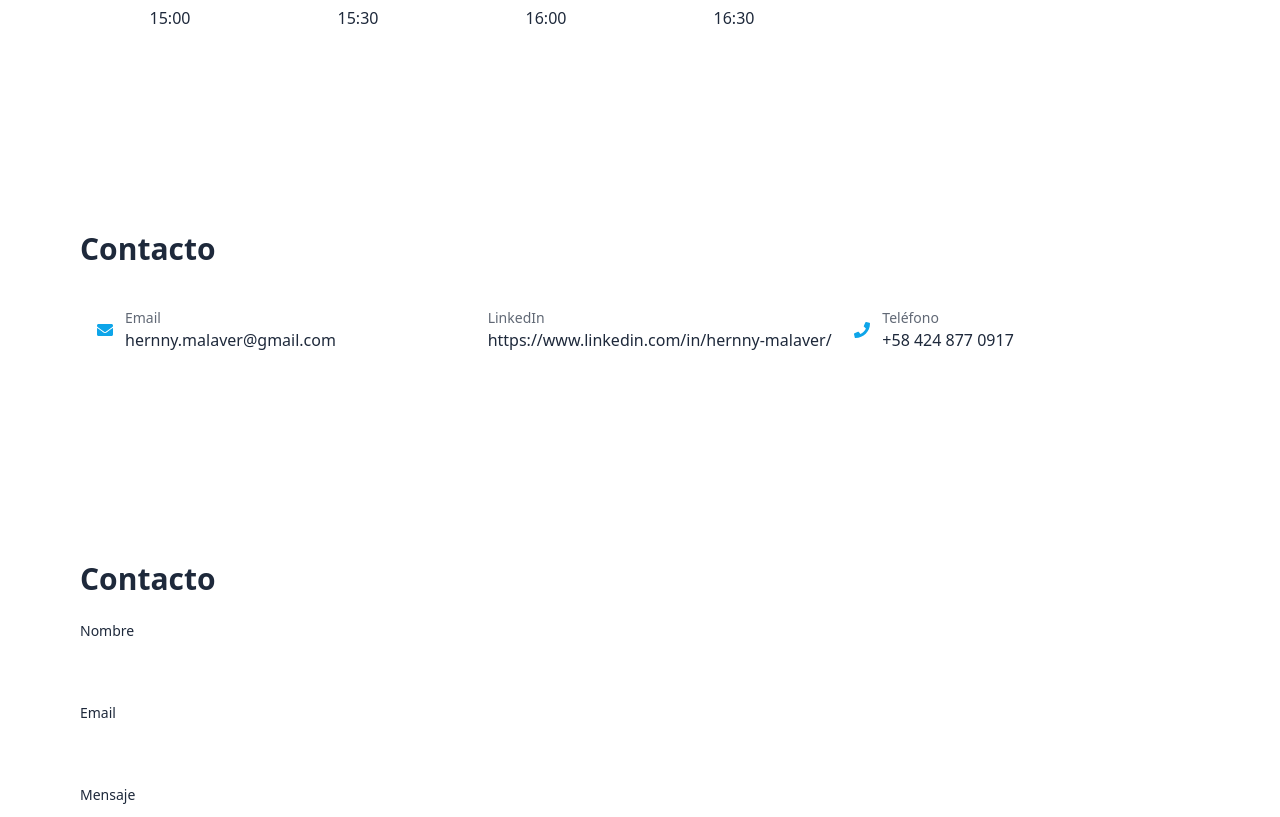
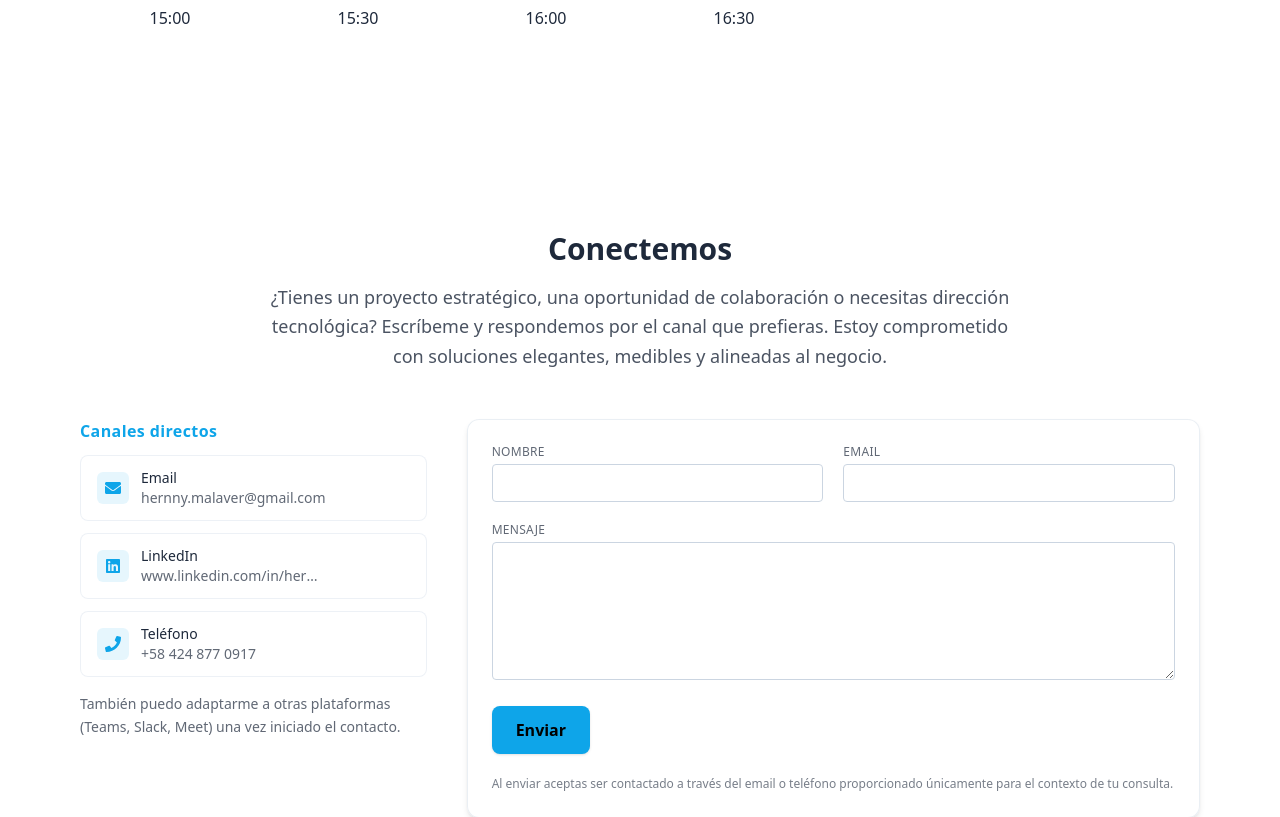
Before and after one commit to Hernny/Portfolio, a Next.js app: page / in a window 1280 px wide. Shown: the part 3800-4617 px from the top of the page. Built offline with nearby package versions, Linux system fonts and the light colour scheme; no server answers.

Commit message:
feat(contact): unify contact channels and form into single ContactSection

```diff
--- /dev/null
+++ b/components/contact/ContactSection.tsx
@@ -0,0 +1,116 @@
+import { profile } from '../../data/profile';
+import { FaEnvelope, FaLinkedin, FaPhone } from 'react-icons/fa';
+import { useForm } from 'react-hook-form';
+import { z } from 'zod';
+import { zodResolver } from '@hookform/resolvers/zod';
+import { useState } from 'react';
+
+const schema = z.object({
+  name: z.string().min(2, 'Nombre muy corto'),
+  email: z.string().email('Email inválido'),
+  message: z.string().min(10, 'Mensaje demasiado corto'),
+});
+
+type FormData = z.infer<typeof schema>;
+
+export function ContactSection() {
+  const { register, handleSubmit, formState: { errors, isSubmitting }, reset } = useForm<FormData>({
+    mode: 'onBlur',
+    resolver: zodResolver(schema),
+  });
+  const [sent, setSent] = useState(false);
+
+  const onSubmit = async (data: FormData) => {
+    await new Promise(r => setTimeout(r, 800));
+    setSent(true);
+    reset();
+    setTimeout(() => setSent(false), 4000);
+  };
+
+  return (
+    <section id="contact" className="section container">
+      <div className="max-w-3xl mx-auto text-center mb-12">
+        <h2 className="text-3xl font-bold mb-4">Conectemos</h2>
+        <p className="text-lg opacity-80 leading-relaxed">
+          ¿Tienes un proyecto estratégico, una oportunidad de colaboración o necesitas dirección tecnológica? Escríbeme y
+          respondemos por el canal que prefieras. Estoy comprometido con soluciones elegantes, medibles y alineadas al negocio.
+        </p>
+      </div>
+      <div className="grid lg:grid-cols-3 gap-10">
+        {/* Contact channels */}
+        <div className="space-y-4 lg:col-span-1">
+          <div className="text-left">
+            <h3 className="font-semibold tracking-wide mb-3 text-primary">Canales directos</h3>
+            <ul className="space-y-3">
+              <li>
+                <a href={`mailto:${profile.email}`} className="group flex items-center gap-3 rounded-lg border border-slate-200/60 dark:border-white/10 hover:border-primary/60 px-4 py-3 bg-white/40 dark:bg-white/5 backdrop-blur transition">
+                  <span className="p-2 rounded-md bg-primary/10 text-primary group-hover:bg-primary group-hover:text-black transition">
+                    <FaEnvelope />
+                  </span>
+                  <div className="text-sm text-left">
+                    <p className="font-medium">Email</p>
+                    <p className="opacity-70">{profile.email}</p>
+                  </div>
+                </a>
+              </li>
+              <li>
+                <a href={profile.linkedin} target="_blank" rel="noreferrer" className="group flex items-center gap-3 rounded-lg border border-slate-200/60 dark:border-white/10 hover:border-primary/60 px-4 py-3 bg-white/40 dark:bg-white/5 backdrop-blur transition">
+                  <span className="p-2 rounded-md bg-primary/10 text-primary group-hover:bg-primary group-hover:text-black transition">
+                    <FaLinkedin />
+                  </span>
+                  <div className="text-sm text-left">
+                    <p className="font-medium">LinkedIn</p>
+                    <p className="opacity-70 truncate max-w-[180px]">{profile.linkedin.replace('https://', '')}</p>
+                  </div>
+                </a>
+              </li>
+              <li>
+                <a href={`tel:${profile.phone.replace(/\s+/g, '')}`} className="group flex items-center gap-3 rounded-lg border border-slate-200/60 dark:border-white/10 hover:border-primary/60 px-4 py-3 bg-white/40 dark:bg-white/5 backdrop-blur transition">
+                  <span className="p-2 rounded-md bg-primary/10 text-primary group-hover:bg-primary group-hover:text-black transition">
+                    <FaPhone />
+                  </span>
+                  <div className="text-sm text-left">
+                    <p className="font-medium">Teléfono</p>
+                    <p className="opacity-70">{profile.phone}</p>
+                  </div>
+                </a>
+              </li>
+            </ul>
+          </div>
+          <div className="text-sm opacity-70 leading-relaxed">
+            También puedo adaptarme a otras plataformas (Teams, Slack, Meet) una vez iniciado el contacto.
+          </div>
+        </div>
+        {/* Form */}
+        <div className="lg:col-span-2">
+          <form onSubmit={handleSubmit(onSubmit)} className="grid gap-5 bg-white/50 dark:bg-white/5 backdrop-blur rounded-xl p-6 border border-slate-200/70 dark:border-white/10 shadow-md">
+            <div className="grid md:grid-cols-2 gap-5">
+              <div>
+                <label className="block text-xs font-medium tracking-wide uppercase mb-1 opacity-70">Nombre</label>
+                <input {...register('name')} className="w-full bg-white/70 dark:bg-white/10 border border-slate-300 dark:border-white/10 focus:border-primary/60 rounded px-3 py-2 text-sm outline-none transition" />
+                {errors.name && <p className="text-ember-600 dark:text-ember-400 text-xs mt-1">{errors.name.message}</p>}
+              </div>
+              <div>
+                <label className="block text-xs font-medium tracking-wide uppercase mb-1 opacity-70">Email</label>
+                <input type="email" {...register('email')} className="w-full bg-white/70 dark:bg-white/10 border border-slate-300 dark:border-white/10 focus:border-primary/60 rounded px-3 py-2 text-sm outline-none transition" />
+                {errors.email && <p className="text-ember-600 dark:text-ember-400 text-xs mt-1">{errors.email.message}</p>}
+              </div>
+            </div>
+            <div>
+              <label className="block text-xs font-medium tracking-wide uppercase mb-1 opacity-70">Mensaje</label>
+              <textarea rows={6} {...register('message')} className="w-full resize-y bg-white/70 dark:bg-white/10 border border-slate-300 dark:border-white/10 focus:border-primary/60 rounded px-3 py-2 text-sm outline-none transition" />
+              {errors.message && <p className="text-ember-600 dark:text-ember-400 text-xs mt-1">{errors.message.message}</p>}
+            </div>
+            <div className="flex items-center gap-4 flex-wrap">
+              <button disabled={isSubmitting} className="px-6 py-3 rounded-lg bg-primary text-black font-semibold shadow hover:shadow-md hover:bg-primary-400 focus-visible:outline-none focus-visible:ring focus-visible:ring-primary/40 disabled:opacity-50 transition">
+                {isSubmitting ? 'Enviando…' : 'Enviar'}
+              </button>
+              {sent && <span className="text-sm text-primary animate-pulse">¡Mensaje enviado! Te responderé pronto.</span>}
+            </div>
+            <p className="text-xs opacity-60 leading-relaxed">Al enviar aceptas ser contactado a través del email o teléfono proporcionado únicamente para el contexto de tu consulta.</p>
+          </form>
+        </div>
+      </div>
+    </section>
+  );
+}
--- a/pages/index.tsx
+++ b/pages/index.tsx
@@ -4,11 +4,11 @@ import { Gallery } from '../components/gallery/GoogleGallery';
 import { About } from '../components/profile/About';
 import { Skills } from '../components/profile/Skills';
 import { Experience } from '../components/profile/Experience';
-import { ContactInfo } from '../components/profile/ContactInfo';
+// Removed separate ContactInfo & ContactForm in favor of unified ContactSection
 import { Projects } from '../components/profile/Projects';
 import { Certifications } from '../components/profile/Certifications';
 import { Scheduler } from '../components/schedule/Scheduler';
-import { ContactForm } from '../components/contact/ContactForm';
+import { ContactSection } from '../components/contact/ContactSection';
 
 export default function HomePage() {
   return (
@@ -21,8 +21,7 @@ export default function HomePage() {
   <Certifications />
       <Gallery />
       <Scheduler />
-      <ContactInfo />
-      <ContactForm />
+      <ContactSection />
     </Layout>
   );
 }
```
